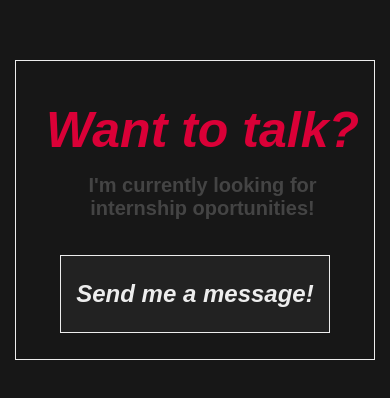
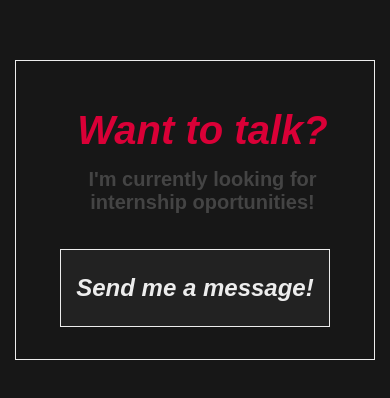
Before and after one commit to LuiKroth/portfolio-v1, a Next.js app: page /en-US in a window 390 px wide. Shown: the part 3704-4102 px from the top of the page. Built offline with nearby package versions, Linux system fonts and the light colour scheme; a web font is replaced by a local one.

Commit message:
Little change in Contact section

```diff
--- a/styles/Home.module.css
+++ b/styles/Home.module.css
@@ -713,6 +713,10 @@
   margin-top: 60px;
   width: 75%;
 }
+.Social h1 p:nth-child(1) {
+  font-size: 40px;
+}
+
 }
 
 @media only screen and (max-width: 500px) {
```
